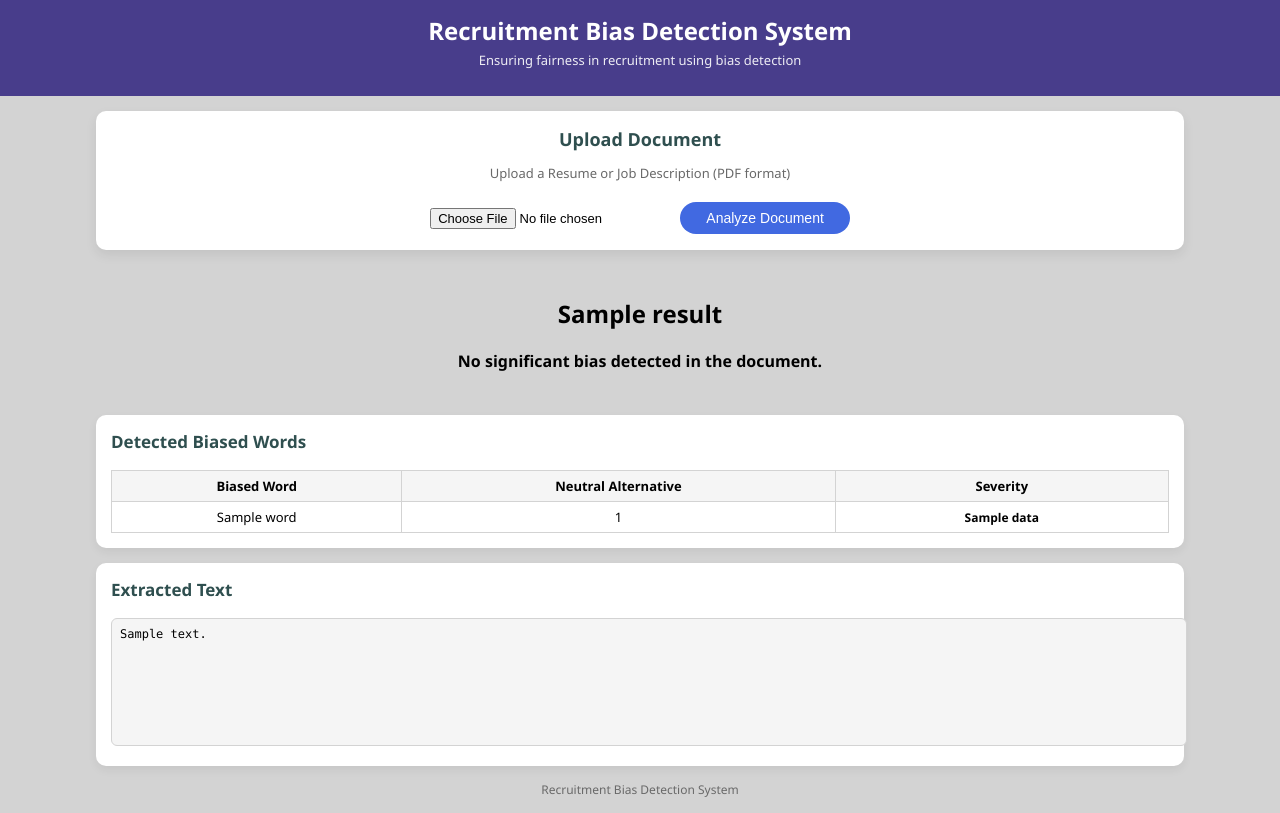
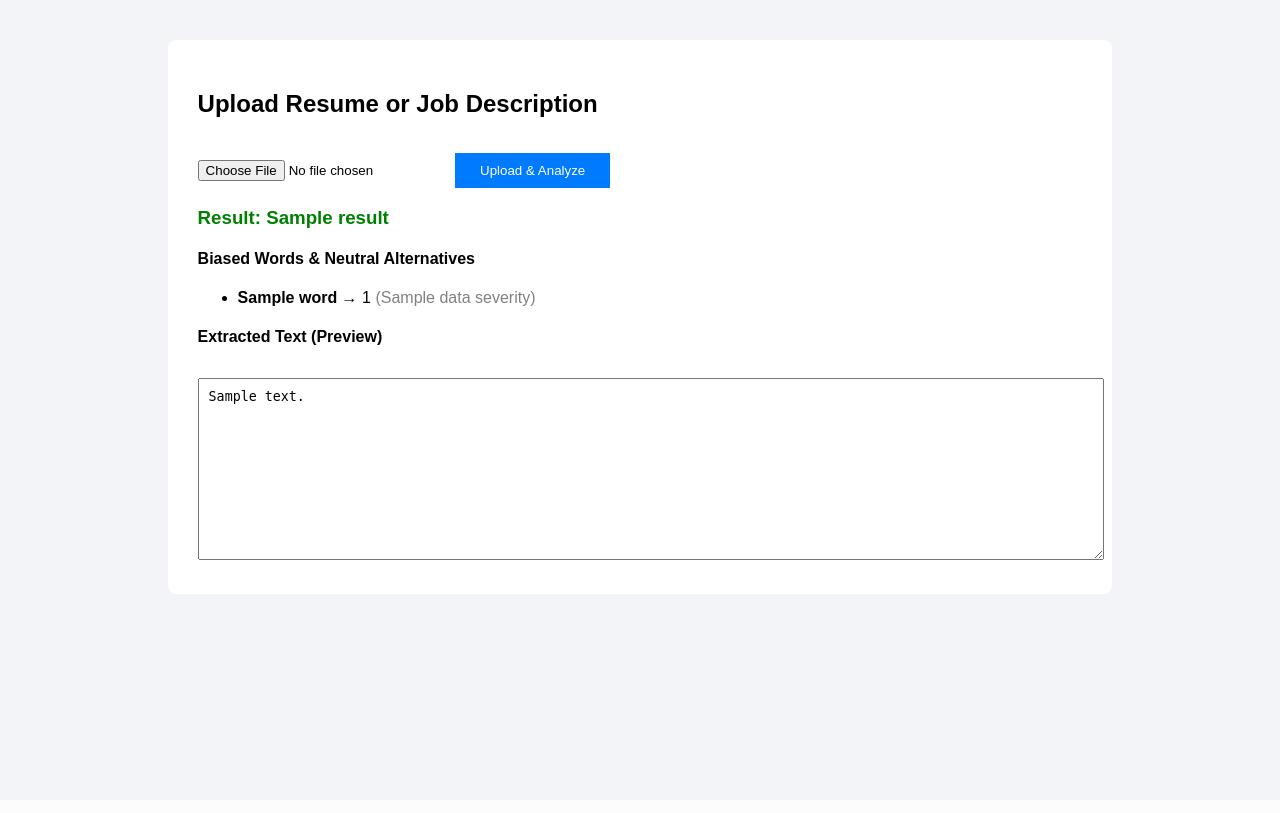
Before and after one commit to deveshg2004/bias-detection-hiring-ml, a Flask app: template templates/index.html in a window 1280 px wide. After the commit the page ends 560 px from the top, so only its background shows below. Run offline with Flask 3, Linux system fonts and the light colour scheme; the template is opened without the code that fills it: most values are stand-ins (such as "Sample title", 1, 10 or a date in 2020); parts of the project's set-up code (start-up, migrations or seed data) failed here and were passed over.

Commit message:
Revert "modified UI"
This reverts commit 475d080f3bb28f3dcacd8f832e3fda27f73a1fa2.

```diff
--- a/static/style.css
+++ b/static/style.css
@@ -1,164 +1,41 @@
 body {
-    font-family: "Segoe UI", Tahoma, sans-serif;
-    background: lightgray;
-    margin: 0;
-    padding: 0;
+    font-family: Arial, sans-serif;
+    background-color: #f2f4f7;
 }
 
-/* Header */
-.header {
-    background-color: darkslateblue;
-    color: white;
-    padding: 14px;
-    text-align: center;
+.container {
+    background: white;
+    width: 70%;
+    margin: auto;
+    margin-top: 40px;
+    padding: 30px;
+    border-radius: 8px;
 }
 
-.header h1 {
-    margin: 0;
-    font-size: 24px;
-}
-
-.header p {
-    margin-top: 4px;
-    font-size: 13px;
-    opacity: 0.9;
-}
-
-/* Main container */
-.container {
-    width: 85%;
-    margin: 15px auto;
-}
-
-/* Upload card */
-.upload-card {
-    background: white;
-    padding: 16px;
-    border-radius: 10px;
-    text-align: center;
-    box-shadow: 0 5px 12px rgba(0,0,0,0.08);
-}
-
-.upload-card h2 {
-    margin: 0;
-    font-size: 18px;
-    color: darkslategray;
-}
-
-.subtitle {
-    color: dimgray;
-    font-size: 13px;
-    margin-bottom: 10px;
+textarea {
+    width: 100%;
+    height: 160px;
+    padding: 10px;
+    margin-top: 10px;
 }
 
 input[type="file"] {
-    font-size: 13px;
+    margin-top: 10px;
 }
 
 button {
-    margin-top: 10px;
-    padding: 8px 26px;
-    background-color: royalblue;
+    margin-top: 15px;
+    padding: 10px 25px;
+    background-color: #007BFF;
     color: white;
     border: none;
-    border-radius: 20px;
     cursor: pointer;
-    font-size: 14px;
 }
 
 button:hover {
-    background-color: mediumblue;
+    background-color: #0056b3;
 }
 
-/* Result box */
-.result-box {
-    margin: 15px 0;
-    padding: 12px;
-    border-radius: 8px;
-    text-align: center;
-    font-size: 16px;
-    font-weight: bold;
+h3 {
+    color: green;
 }
-
-.result-box.biased {
-    background-color: mistyrose;
-    color: darkred;
-}
-
-.result-text {
-    font-size: 13px;
-    margin-top: 4px;
-}
-
-/* Sections */
-.section {
-    margin-top: 15px;
-    background: white;
-    padding: 15px;
-    border-radius: 10px;
-    box-shadow: 0 4px 10px rgba(0,0,0,0.06);
-}
-
-.section h3 {
-    margin-top: 0;
-    font-size: 17px;
-    color: darkslategray;
-}
-
-/* Table */
-table {
-    width: 100%;
-    border-collapse: collapse;
-    margin-top: 10px;
-}
-
-table th, table td {
-    border: 1px solid lightgray;
-    padding: 6px;
-    font-size: 13px;
-    text-align: center;
-}
-
-table th {
-    background-color: whitesmoke;
-    font-weight: bold;
-}
-
-/* Severity badges */
-.severity {
-    padding: 4px 10px;
-    border-radius: 14px;
-    font-size: 12px;
-    font-weight: bold;
-}
-
-.severity.high {
-    background-color: firebrick;
-    color: white;
-}
-
-.severity.low {
-    background-color: darkorange;
-    color: white;
-}
-
-/* Text area */
-textarea {
-    width: 100%;
-    height: 110px;
-    padding: 8px;
-    border-radius: 6px;
-    border: 1px solid lightgray;
-    resize: none;
-    font-family: Consolas, monospace;
-    background-color: whitesmoke;
-    font-size: 12px;
-}
-
-/* Footer */
-footer {
-    text-align: center;
-    margin: 15px 0;
-    color: dimgray;
-    font-size: 12px;
-}
--- a/templates/index.html
+++ b/templates/index.html
@@ -1,82 +1,35 @@
 <!DOCTYPE html>
-<html lang="en">
+<html>
 <head>
-    <meta charset="UTF-8">
-    <title>Recruitment Bias Detection System</title>
+    <title>Bias Detection in Hiring Documents</title>
     <link rel="stylesheet" href="/static/style.css">
 </head>
 <body>
+<div class="container">
+    <h2>Upload Resume or Job Description</h2>
 
-<header class="header">
-    <h1>Recruitment Bias Detection System</h1>
-    <p>Ensuring fairness in recruitment using bias detection</p>
-</header>
-
-<div class="container">
-
-    <div class="upload-card">
-        <h2>Upload Document</h2>
-        <p class="subtitle">Upload a Resume or Job Description (PDF format)</p>
-
-        <form method="POST" enctype="multipart/form-data">
-            <input type="file" name="pdf_file" accept=".pdf" required>
-            <button type="submit">Analyze Document</button>
-        </form>
-    </div>
-
+    <form method="POST" enctype="multipart/form-data">
+        <input type="file" name="pdf_file" accept=".pdf" required>
+        <button type="submit">Upload & Analyze</button>
+    </form>
     {% if result %}
-        <div class="result-box {{ result|lower }}">
-            <h2>{{ result }}</h2>
-            <p>
-                {% if result == "Biased" %}
-                    Bias-related terms were detected in the document.
-                {% else %}
-                    No significant bias detected in the document.
-                {% endif %}
-            </p>
-        </div>
+        <h3>Result: {{ result }}</h3>
     {% endif %}
-
     {% if found_words %}
-        <div class="section">
-            <h3>Detected Biased Words</h3>
-            <table>
-                <thead>
-                    <tr>
-                        <th>Biased Word</th>
-                        <th>Neutral Alternative</th>
-                        <th>Severity</th>
-                    </tr>
-                </thead>
-                <tbody>
-                {% for word, data in found_words.items() %}
-                    <tr>
-                        <td>{{ word }}</td>
-                        <td>{{ data[0] }}</td>
-                        <td>
-                            <span class="severity {{ data[1] }}">
-                                {{ data[1]|capitalize }}
-                            </span>
-                        </td>
-                    </tr>
-                {% endfor %}
-                </tbody>
-            </table>
-        </div>
+        <h4>Biased Words & Neutral Alternatives</h4>
+        <ul>
+            {% for word, data in found_words.items() %}
+                <li>
+                    <b>{{ word }}</b> → {{ data[0] }}
+                    <span style="color: gray;">({{ data[1] }} severity)</span>
+                </li>
+            {% endfor %}
+        </ul>
     {% endif %}
-
     {% if extracted_text %}
-        <div class="section">
-            <h3>Extracted Text</h3>
-            <textarea readonly>{{ extracted_text[:1500] }}</textarea>
-        </div>
+        <h4>Extracted Text (Preview)</h4>
+        <textarea readonly>{{ extracted_text[:1000] }}</textarea>
     {% endif %}
-
 </div>
-
-<footer>
-    <p>Recruitment Bias Detection System</p>
-</footer>
-
 </body>
 </html>
```
Also changed, not shown: train_model.py (+6 -30 lines), 4 other files.
